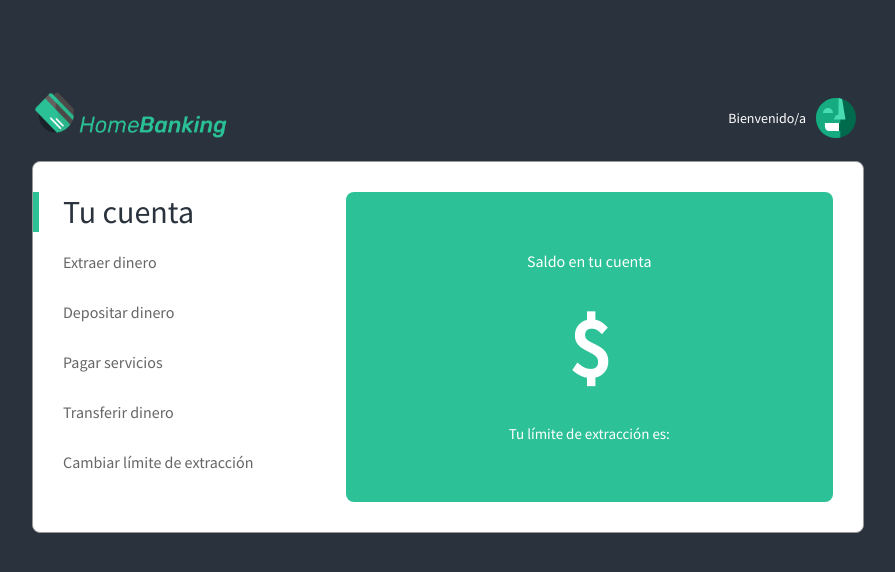
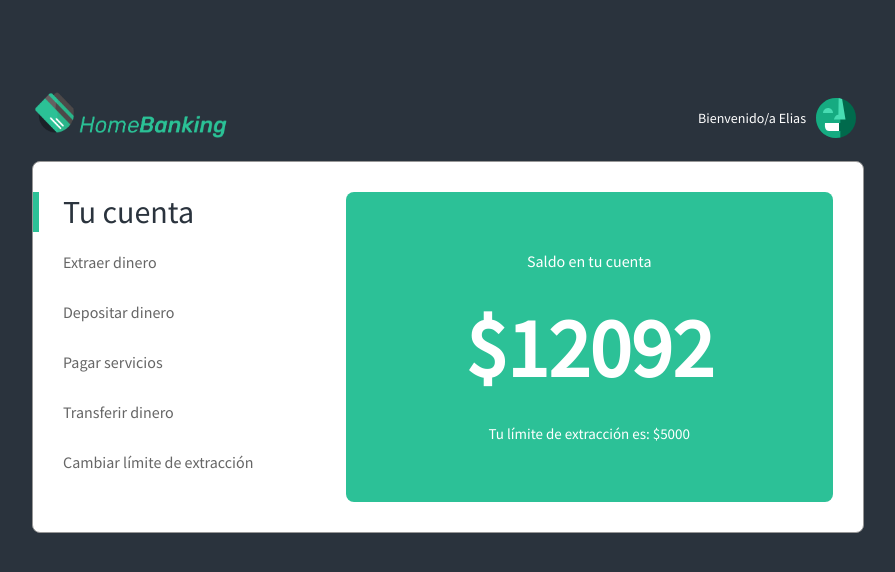
Before and after one commit to eliasventuri/HomeBanking, a plain HTML site: page index.html in a window 1280 px wide. Shown: the whole page, without its empty margins (192-1087 px from the left). Drawn offline with Linux system fonts and the light colour scheme.

Commit message:
added js call

```diff
--- a/index.html
+++ b/index.html
@@ -4,6 +4,7 @@
     <meta charset="UTF-8">
     <link rel="stylesheet" type="text/css" href="css/style.css">
     <link href="https://fonts.googleapis.com/css?family=Source+Sans+Pro" rel="stylesheet">
+    <script type="text/javascript" src="js/homebanking.js"></script>
     <title>HOME BANKING</title>
     <meta name="viewport" content="width=device-width, initial-scale=1.0">
   </head>
```
